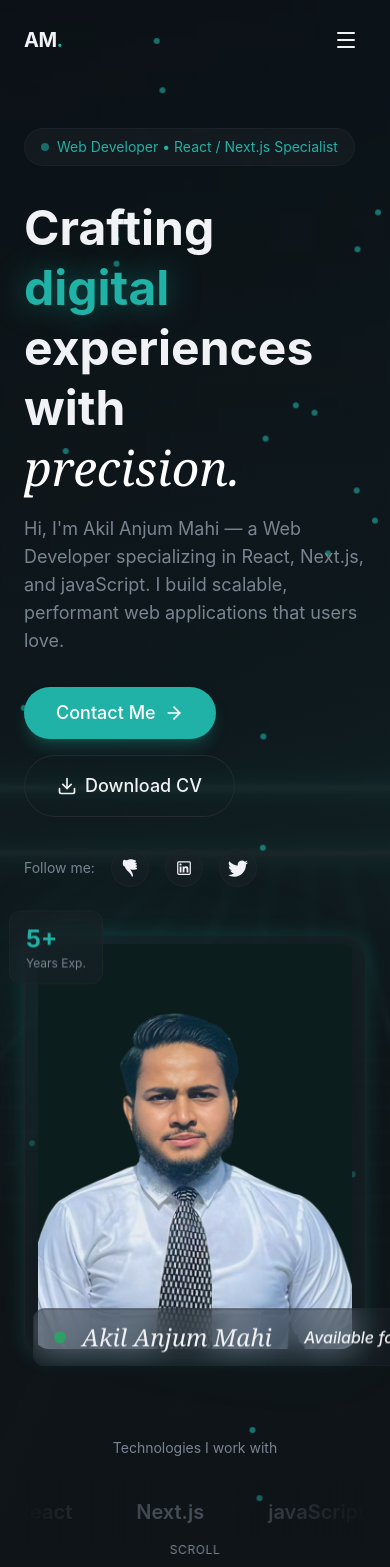
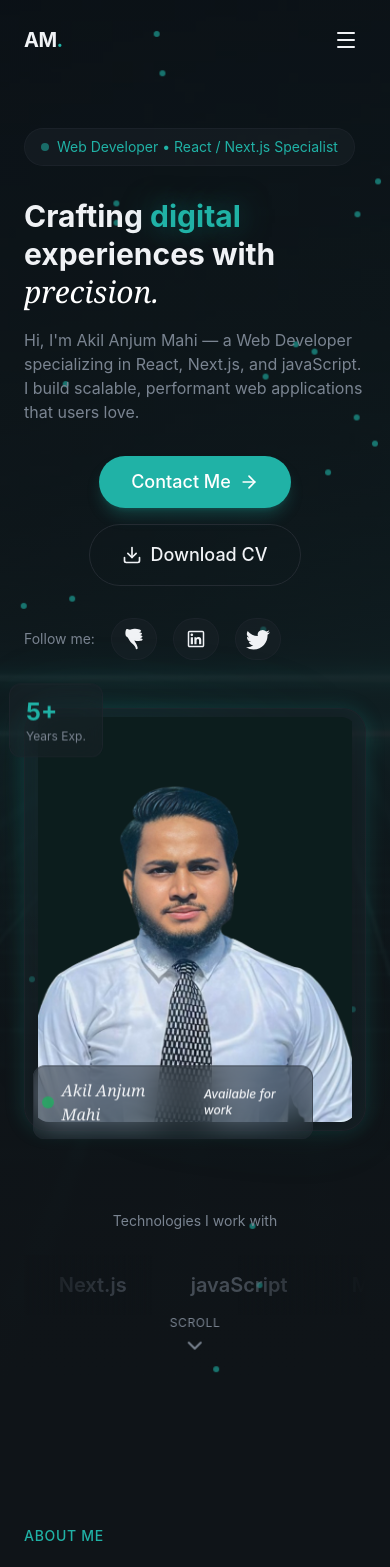
Before and after one commit to Akil-Hub/Akil-s-Portfolio-Web1, a Next.js app: page / in a window 390 px wide. Shown: the top 1567 px of the page. Built offline with nearby package versions, Linux system fonts and the light colour scheme.

Commit message:
fix some buh

```diff
--- a/app/globals.css
+++ b/app/globals.css
@@ -126,7 +126,7 @@
   }
 
   .animate-marquee {
-    animation: marquee 30s linear infinite;
+    animation: marquee 10s linear infinite;
   }
 
   .animation-delay-100 {
--- a/src/components/sections/Hero.tsx
+++ b/src/components/sections/Hero.tsx
@@ -78,7 +78,7 @@ export const Hero = () => {
 
             {/* Headline */}
             <div className="space-y-4">
-              <h1 className="text-5xl md:text-6xl lg:text-7xl font-bold leading-tight animate-fade-in animation-delay-100">
+              <h1 className="text-3xl sm:text-4xl md:text-6xl lg:text-7xl font-bold leading-tight animate-fade-in animation-delay-100">
                 Crafting <span className="text-primary glow-text">digital</span>
                 <br />
                 experiences with
@@ -87,7 +87,7 @@ export const Hero = () => {
                   precision.
                 </span>
               </h1>
-              <p className="text-lg text-muted-foreground max-w-lg animate-fade-in animation-delay-200">
+              <p className="md:text-lg text-muted-foreground max-w-lg animate-fade-in animation-delay-200">
                 Hi, I'm Akil Anjum Mahi — a Web Developer specializing in
                 React, Next.js, and javaScript. I build scalable, performant web
                 applications that users love.
@@ -95,7 +95,7 @@ export const Hero = () => {
             </div>
 
             {/* CTAs */}
-            <div className="flex flex-wrap gap-4 animate-fade-in animation-delay-300">
+            <div className="flex flex-wrap gap-4 animate-fade-in animation-delay-300 justify-center md:justify-start">
              <Link href={'#contact'}> <Button size="lg">
                 Contact Me <ArrowRight className="w-5 h-5" />
               </Button></Link>
@@ -120,7 +120,7 @@ export const Hero = () => {
                   href={social.href}
                   className="p-2 rounded-full glass hover:bg-primary/10 hover:text-primary transition-all duration-300"
                 >
-                  {<social.icon className="w-5 h-5" />}
+                  {<social.icon className="w-7 h-6" />}
                 </a>
               ))}
             </div>
@@ -147,20 +147,20 @@ export const Hero = () => {
                 />
 
                 {/* Floating Badge */}
-                <div className="absolute -bottom-4  glass rounded-xl px-5
-                 w-108 py-3 animate-float">
-                  <div className="flex items-center gap-8 ">
+                <div className="absolute -bottom-4  glass rounded-xl md:px-5 px-2
+                 md:w-108 w-70 py-3 animate-float">
+                  <div className="flex items-center md:gap-8 gap-5 ">
 
-                   <div className="flex items-center gap-4">
+                   <div className="flex items-center md:gap-4 gap-2">
 
                     <div className="w-3 h-3 bg-green-500 rounded-full animate-pulse" />
-                    <span className="text-2xl  font-serif italic font-medium ">
+                    <span className="md:text-2xl text-base  font-serif italic font-medium ">
                       Akil Anjum Mahi
                     </span>
                    </div>
 
 
-                    <span className="text-md font-medium italic">
+                    <span className="md:text-md text-xs font-medium italic">
                       Available for work
                     </span>
                   </div>
@@ -185,14 +185,14 @@ export const Hero = () => {
           <div className="relative overflow-hidden">
             <div
               className="absolute left-0 top-0 bottom-0 w-32
-             bg-gradient-to-r from-background to-transparent z-10"
+             bg-linear-to-r from-background to-transparent z-10"
             />
             <div
               className="absolute right-0 top-0 bottom-0 w-32
-             bg-gradient-to-l from-background to-transparent z-10"
+             bg-linear-to-l from-background to-transparent z-10"
             />
             <div className="flex animate-marquee">
-              {[...skills, ...skills].map((skill, idx) => (
+              {[...skills,...skills].map((skill, idx) => (
                 <div key={idx} className="flex-shrink-0 px-8 py-4">
                   <span className="text-xl font-semibold text-muted-foreground/50 hover:text-muted-foreground transition-colors">
                     {skill}
```
